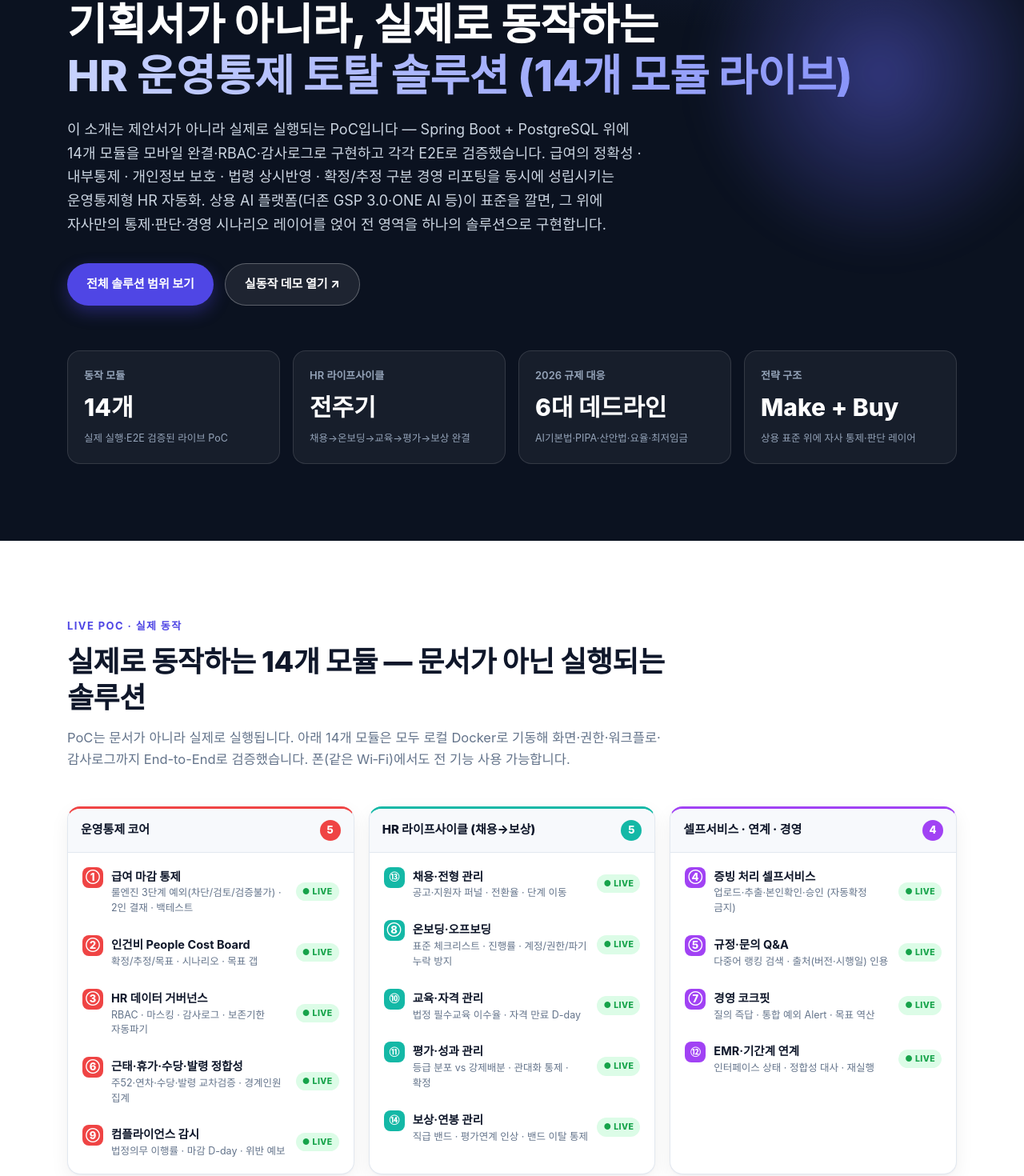
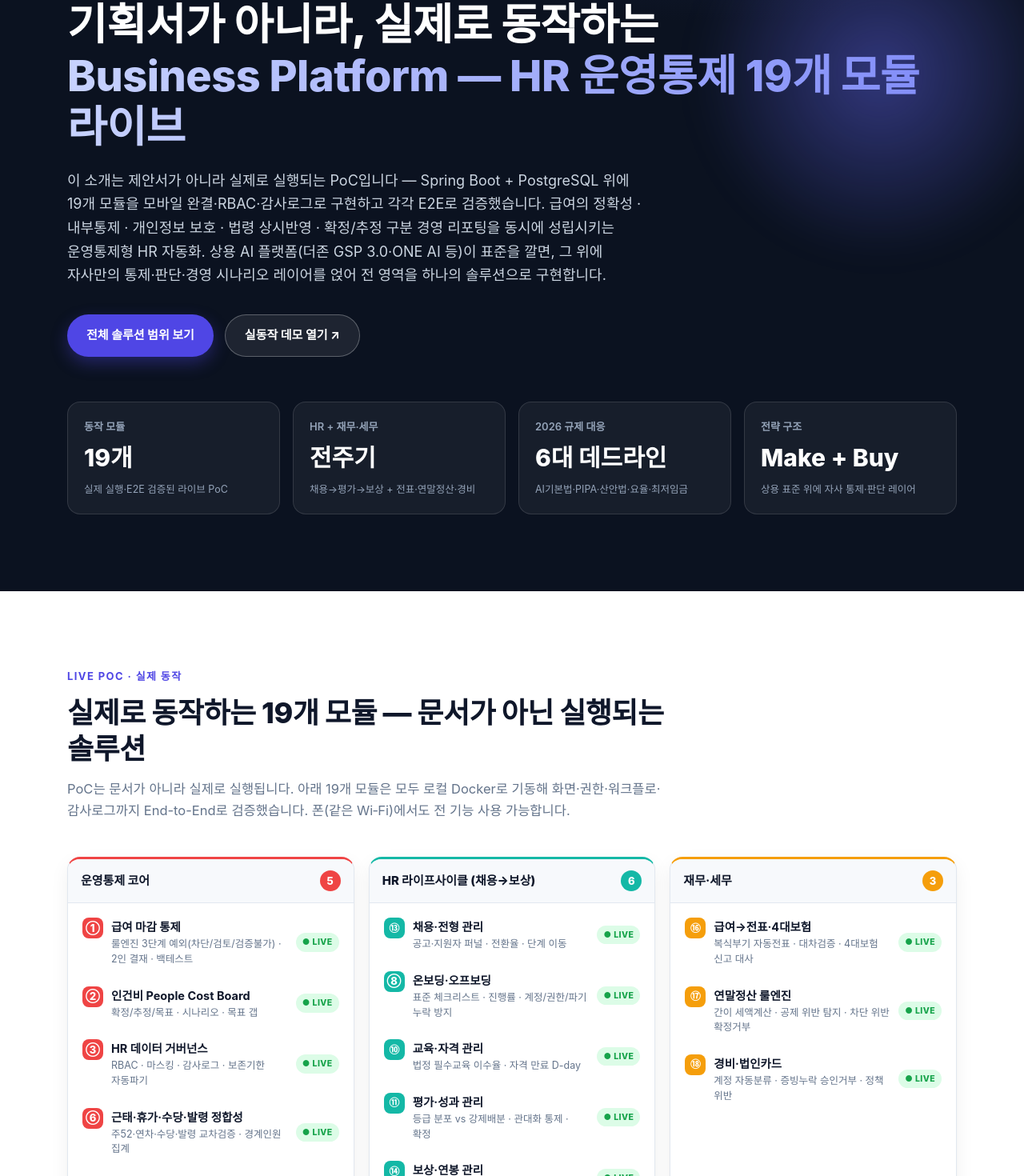
Before and after one commit to lmy20160829-hash/hr-control-intro, a React (Vite) app: page / in a window 1280 px wide. Shown: the part 208-1678 px from the top of the page at 80% size. Built offline with nearby package versions, Linux system fonts and the light colour scheme; a web font is replaced by a local one.

Commit message:
update: src/data.js (14 modules live)

```diff
--- a/src/data.js
+++ b/src/data.js
@@ -5,20 +5,20 @@
 //   통제·판단·경영 시나리오 레이어를 얹어 검토한 전 과제를 하나의 솔루션으로 구현한다.
 
 export const HERO = {
-  eyebrow: '코스닥 상장사 · 상시근로자 500인+ | 운영통제형 HR 경영관리 토탈 솔루션 · 14개 모듈 라이브',
-  title: ['기획서가 아니라, 실제로 동작하는', 'HR 운영통제 토탈 솔루션 (14개 모듈 라이브)'],
-  desc: '이 소개는 제안서가 아니라 실제로 실행되는 PoC입니다 — Spring Boot + PostgreSQL 위에 14개 모듈을 모바일 완결·RBAC·감사로그로 구현하고 각각 E2E로 검증했습니다. 급여의 정확성 · 내부통제 · 개인정보 보호 · 법령 상시반영 · 확정/추정 구분 경영 리포팅을 동시에 성립시키는 운영통제형 HR 자동화. 상용 AI 플랫폼(더존 GSP 3.0·ONE AI 등)이 표준을 깔면, 그 위에 자사만의 통제·판단·경영 시나리오 레이어를 얹어 전 영역을 하나의 솔루션으로 구현합니다.',
+  eyebrow: '코스닥 상장사 · 상시근로자 500인+ | Business Platform · 운영통제형 HR 경영관리 · 19개 모듈 라이브',
+  title: ['기획서가 아니라, 실제로 동작하는', 'Business Platform — HR 운영통제 19개 모듈 라이브'],
+  desc: '이 소개는 제안서가 아니라 실제로 실행되는 PoC입니다 — Spring Boot + PostgreSQL 위에 19개 모듈을 모바일 완결·RBAC·감사로그로 구현하고 각각 E2E로 검증했습니다. 급여의 정확성 · 내부통제 · 개인정보 보호 · 법령 상시반영 · 확정/추정 구분 경영 리포팅을 동시에 성립시키는 운영통제형 HR 자동화. 상용 AI 플랫폼(더존 GSP 3.0·ONE AI 등)이 표준을 깔면, 그 위에 자사만의 통제·판단·경영 시나리오 레이어를 얹어 전 영역을 하나의 솔루션으로 구현합니다.',
   stats: [
-    { k: '동작 모듈', v: '14개', s: '실제 실행·E2E 검증된 라이브 PoC' },
-    { k: 'HR 라이프사이클', v: '전주기', s: '채용→온보딩→교육→평가→보상 완결' },
+    { k: '동작 모듈', v: '19개', s: '실제 실행·E2E 검증된 라이브 PoC' },
+    { k: 'HR + 재무·세무', v: '전주기', s: '채용→평가→보상 + 전표·연말정산·경비' },
     { k: '2026 규제 대응', v: '6대 데드라인', s: 'AI기본법·PIPA·산안법·요율·최저임금' },
     { k: '전략 구조', v: 'Make + Buy', s: '상용 표준 위에 자사 통제·판단 레이어' },
   ],
 }
 
-// 실제 구현·검증 완료된 14개 모듈 (라이브 PoC). 각 모듈 모바일 완결·RBAC·감사로그·E2E 검증.
+// 실제 구현·검증 완료된 19개 모듈 (라이브 PoC). 각 모듈 모바일 완결·RBAC·감사로그·E2E 검증.
 export const BUILT = {
-  summary: 'PoC는 문서가 아니라 실제로 실행됩니다. 아래 14개 모듈은 모두 로컬 Docker로 기동해 화면·권한·워크플로·감사로그까지 End-to-End로 검증했습니다. 폰(같은 Wi‑Fi)에서도 전 기능 사용 가능합니다.',
+  summary: 'PoC는 문서가 아니라 실제로 실행됩니다. 아래 19개 모듈은 모두 로컬 Docker로 기동해 화면·권한·워크플로·감사로그까지 End-to-End로 검증했습니다. 폰(같은 Wi‑Fi)에서도 전 기능 사용 가능합니다.',
   groups: [
     {
       title: '운영통제 코어', color: '#ef4444',
@@ -38,15 +38,25 @@ export const BUILT = {
         { no: '⑩', name: '교육·자격 관리', desc: '법정 필수교육 이수율 · 자격 만료 D-day' },
         { no: '⑪', name: '평가·성과 관리', desc: '등급 분포 vs 강제배분 · 관대화 통제 · 확정' },
         { no: '⑭', name: '보상·연봉 관리', desc: '직급 밴드 · 평가연계 인상 · 밴드 이탈 통제' },
+        { no: '⑮', name: '조직·인원계획', desc: '정원(T/O) · 결원/과원 · 인건비 · 충원 계획' },
       ],
     },
     {
-      title: '셀프서비스 · 연계 · 경영', color: '#a142f4',
+      title: '재무·세무', color: '#f59e0b',
+      items: [
+        { no: '⑯', name: '급여→전표·4대보험', desc: '복식부기 자동전표 · 대차검증 · 4대보험 신고 대사' },
+        { no: '⑰', name: '연말정산 룰엔진', desc: '간이 세액계산 · 공제 위반 탐지 · 차단 위반 확정거부' },
+        { no: '⑱', name: '경비·법인카드', desc: '계정 자동분류 · 증빙누락 승인거부 · 정책 위반' },
+      ],
+    },
+    {
+      title: '셀프서비스 · 연계 · 경영 · 협업', color: '#a142f4',
       items: [
         { no: '④', name: '증빙 처리 셀프서비스', desc: '업로드·추출·본인확인·승인 (자동확정 금지)' },
         { no: '⑤', name: '규정·문의 Q&A', desc: '다중어 랭킹 검색 · 출처(버전·시행일) 인용' },
         { no: '⑦', name: '경영 코크핏', desc: '질의 즉답 · 통합 예외 Alert · 목표 역산' },
         { no: '⑫', name: 'EMR·기간계 연계', desc: '인터페이스 상태 · 정합성 대사 · 재실행' },
+        { no: '⑲', name: '전자결재 워크플로', desc: '기안 · 다단계 결재선 · 승인/반려 · 전 직원 결재함' },
       ],
     },
   ],
```
